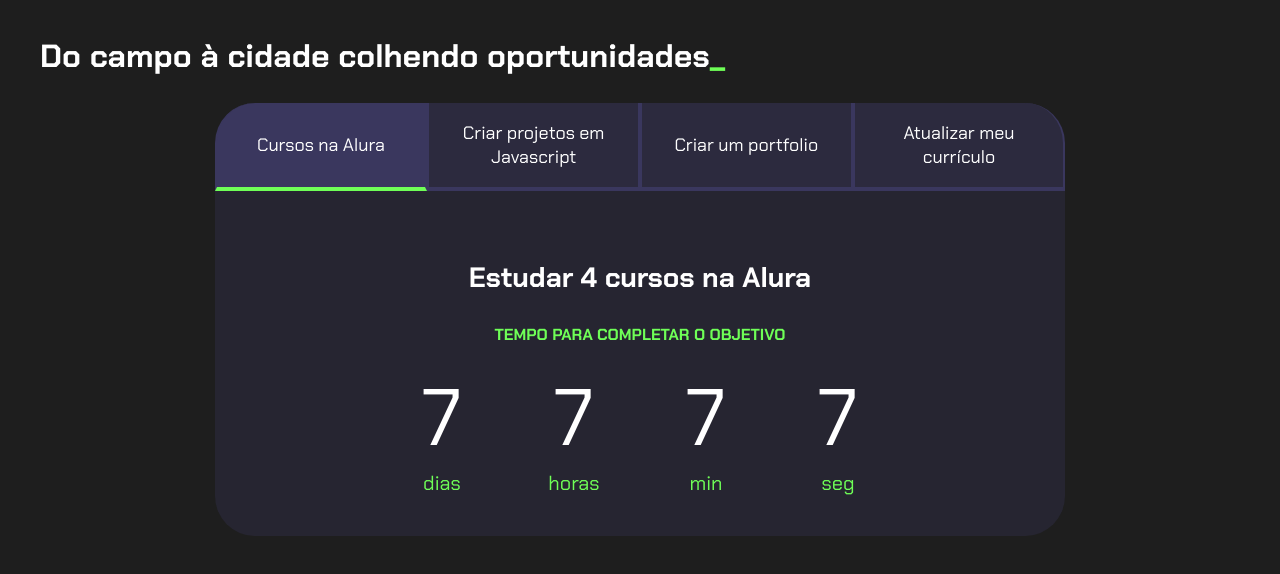
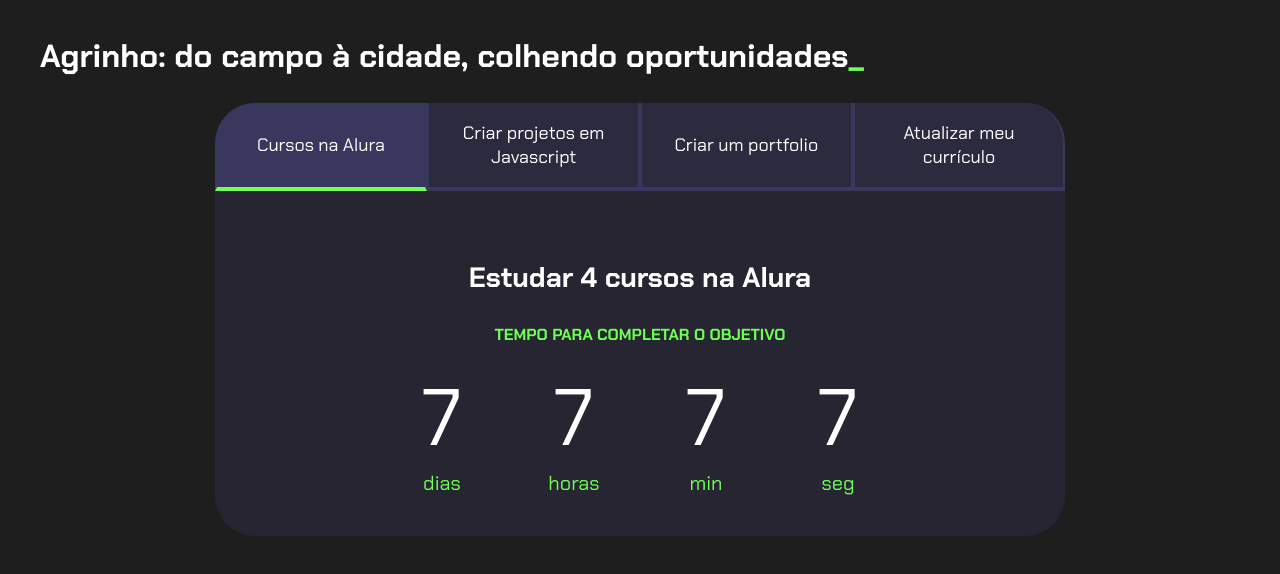
Before and after one commit to CAMARGOZRA17/CLONEDOAGRINHO, a plain HTML site: page index.html in a window 1280 px wide. Drawn offline with Linux system fonts and the light colour scheme.

Commit message:
16/05/2024

```diff
--- a/index.html
+++ b/index.html
@@ -8,7 +8,7 @@
 </head>
 <body>
     <section class="conteudo-principal">
-        <h2 class="titulo-principal">Do campo à cidade colhendo oportunidades<span>_</span></h2>
+        <h2 class="titulo-principal">Agrinho: do campo à cidade, colhendo oportunidades<span>_</span></h2>
         <div class="conteudo">
         <div class="botoes">
             <button class="botao ativo">Cursos na Alura</button>
```
